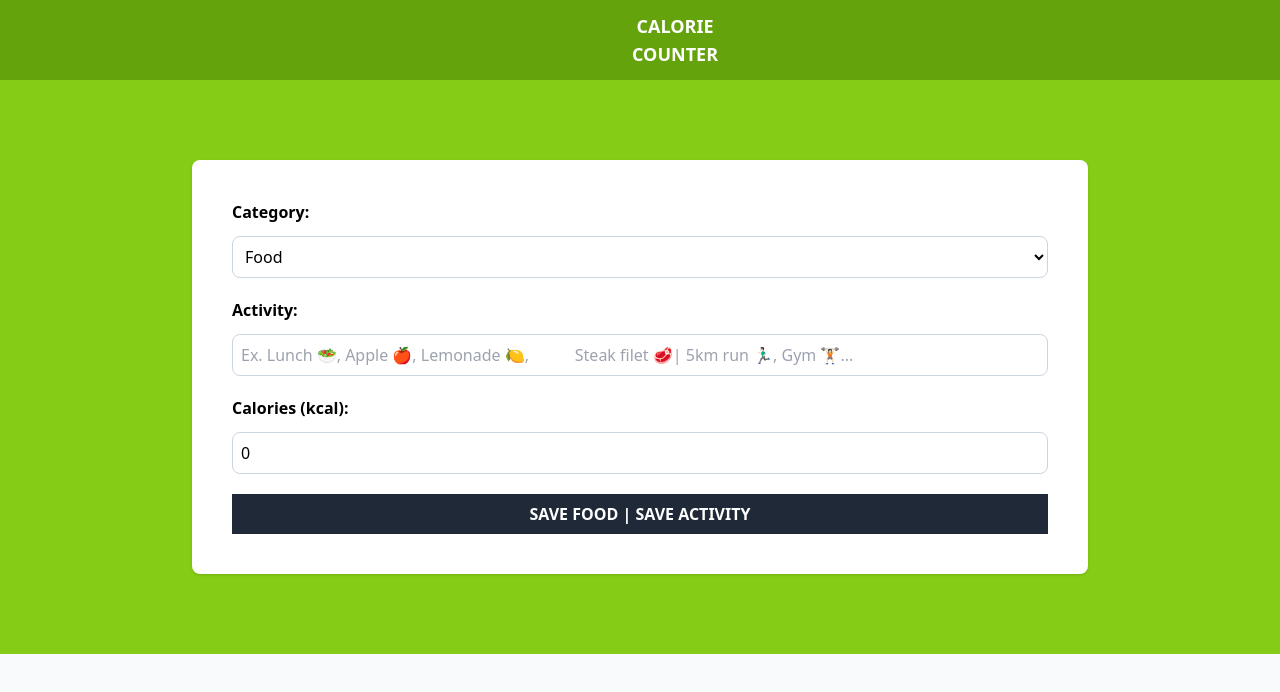
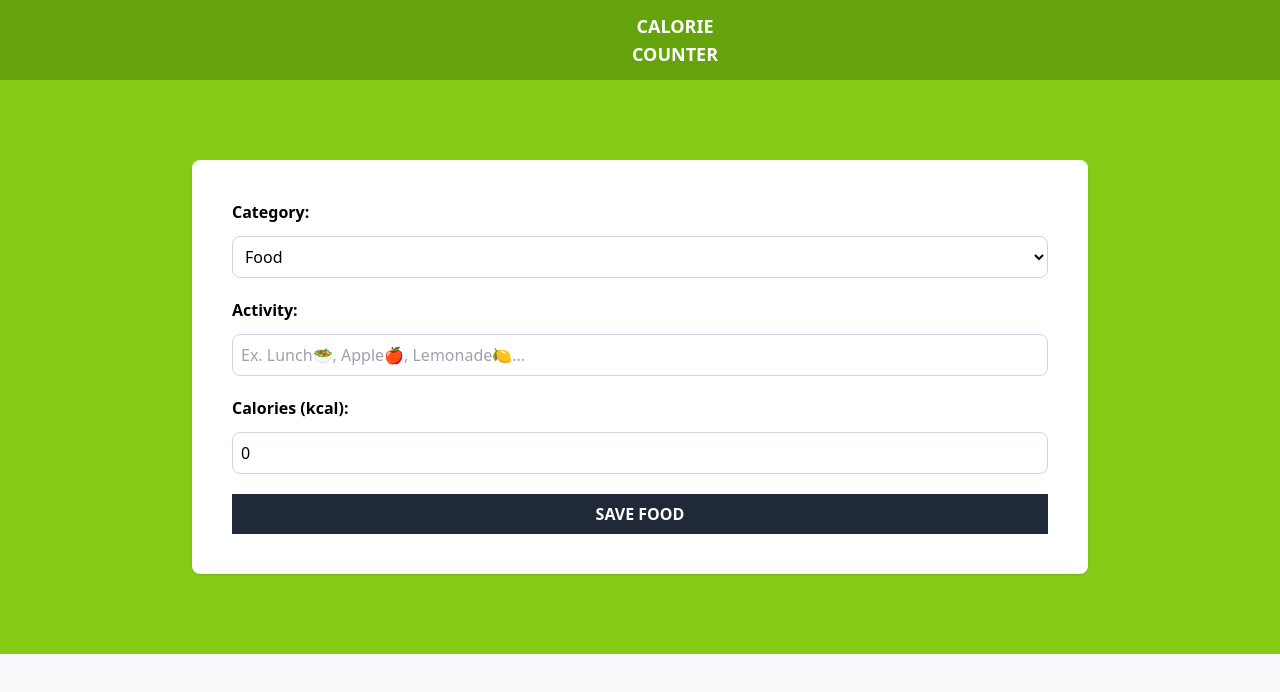
Before and after one commit to wisyxx/Calorie-Counter, a React (Vite) app: page / in a window 1280 px wide. Shown: the top 692 px of the page. Built offline with nearby package versions, Linux system fonts and the light colour scheme.

Commit message:
Add Food/Exercise dinamic UI changes

```diff
--- a/src/components/Form.tsx
+++ b/src/components/Form.tsx
@@ -49,8 +49,11 @@ export const Form = () => {
         </label>
         <input
           className=" border border-slate-300 p-2 rounded-lg"
-          placeholder="Ex. Lunch 🥗, Apple 🍎, Lemonade 🍋,
-          Steak filet 🥩| 5km run 🏃🏻‍♂️, Gym 🏋🏻..."
+          placeholder={`${
+            activity.category === 1
+              ? 'Ex. Lunch🥗, Apple🍎, Lemonade🍋'
+              : 'Steak filet🥩| 5km run🏃🏻‍♂️, Gym🏋🏻'
+          }...`}
           type="text"
           id="name"
           name="name"
@@ -77,7 +80,7 @@ export const Form = () => {
         type="submit"
         className=" transition-all duration-[250ms] bg-gray-800 hover:bg-gray-900 w-full p-2
         font-bold uppercase text-white cursor-pointer"
-        value={'Save food | Save activity'}
+        value={activity.category === 1 ? 'Save food' : 'Save activity'}
       />
     </form>
   );
```
